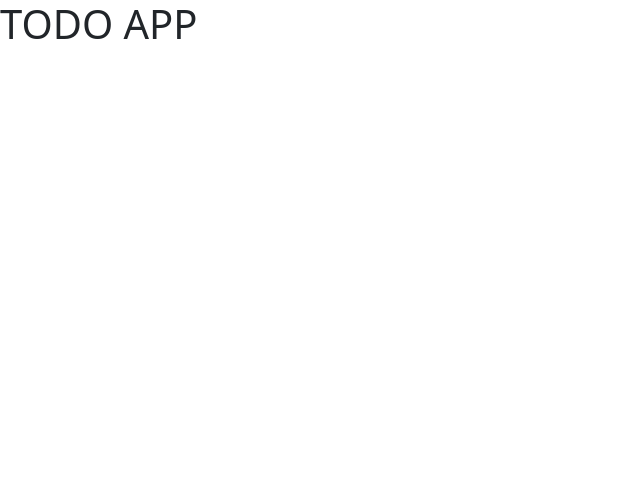
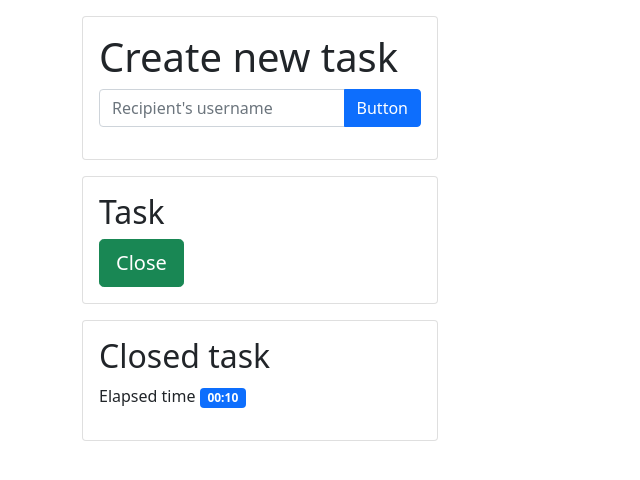
Before and after one commit to MarcinGrygierek/advanced-react-training-5-7, a React (Create React App) app in the folder todo-app/: page / in a window 1280 px wide. Shown: the top 480 px of the page, without its empty margins (0-640 px from the left). Built offline with nearby package versions, Linux system fonts and the light colour scheme.

Commit message:
Main application view

```diff
--- a/todo-app/src/App.tsx
+++ b/todo-app/src/App.tsx
@@ -1,6 +1,38 @@
 const App = () => {
   return (
-    <h1>TODO APP</h1>
+    <div className="container">
+      <div className="row">
+        <div className="col-4">
+          <div className="card mt-3">
+            <div className="card-body">
+              <h1 className='card-title'>
+                Create new task
+              </h1>
+              <div className="input-group mb-3">
+                <input type="text" className="form-control" placeholder="Recipient's username" aria-label="Recipient's username" aria-describedby="button-addon2" />
+                <button className="btn btn-primary" type="button" id="button-addon2">Button</button>
+              </div>
+            </div>
+          </div>
+
+        <div className="card mt-3">
+          <div className="card-body">
+            <h2 className="cart-title">Task</h2>
+            <button className='btn btn-lg btn-success'>Close</button>
+          </div>
+        </div>
+
+        <div className="card mt-3">
+          <div className="card-body">
+            <h2 className="cart-title">Closed task</h2>
+            <p>Elapsed time <div className="badge bg-primary">00:10</div></p>
+
+          </div>
+        </div>
+
+        </div>
+      </div>
+  </div>
   );
 }
 
```
